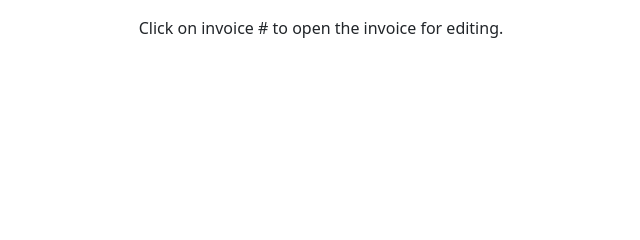
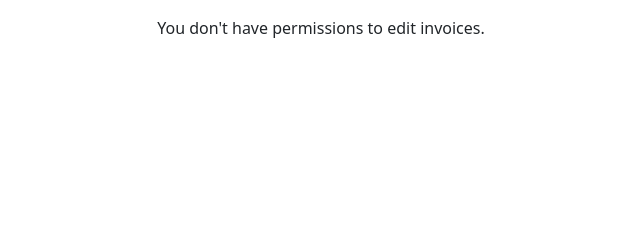
Before and after one commit to xmudrii/django-invoices, a Django app: template invoices_app/templates/invoices.html in a window 1280 px wide. Shown: the part 147-387 px from the top of the page, without its empty margins (319-959 px from the left). Run offline with Django 3.2, Linux system fonts and the light colour scheme; the template is opened without the code that fills it, so the values that code supplies are empty.

Commit message:
Enhance permissions validation
Signed-off-by: Marko Mudrinić <mudrinic.mare@gmail.com>

```diff
--- a/invoices_app/templates/invoices.html
+++ b/invoices_app/templates/invoices.html
@@ -18,8 +18,12 @@
         <tbody>
             {% for invoice in invoices %}
                 <tr>
-                    <th scope="row"><a href="{% url 'invoices_app:edit' invoice.id %}">{{ invoice.number }}</a></th>
-                    <td>{{ invoice.date }}</td>
+                    {% if perms.invoices_app.change_invoice %}
+                        <th scope="row"><a href="{% url 'invoices_app:edit' invoice.id %}">{{ invoice.number }}</a></th>
+                    {% else %}
+                        <th scope="row">{{ invoice.number }}</th>
+                    {% endif %}
+                    <td>{{ invoice.date|date:'d.m.Y' }}</td>
                     <td>{{ invoice.company_name }}</td>
                     <td>{{ invoice.company_city }}</td>
                     <td>{{ invoice.company_country }}</td>
@@ -27,5 +31,9 @@
             {% endfor %}
         </tbody>
     </table>
-    <p>Click on invoice # to open the invoice for editing.</p>
+    {% if perms.invoices_app.change_invoice %}
+        <p>Click on invoice # to open the invoice for editing.</p>
+    {% else %}
+        <p>You don't have permissions to edit invoices.</p>
+    {% endif %}
 {% endblock %}
--- a/templates/registration/logged_out.html
+++ b/templates/registration/logged_out.html
@@ -1,10 +1,10 @@
 {% extends 'master.html' %}
 
 {% block title %}
-    Good bye! Thanks for using our application!
+    Invoices - Logged out
 {% endblock %}
 
 {% block content %}
-    <p>Logged out!</p>
+    <p>Logged out! Thank you for using the Invoices application!</p>
     <a href="{% url 'login'%}">Click here to login again.</a>
 {%  endblock %}
--- a/templates/registration/login.html
+++ b/templates/registration/login.html
@@ -1,4 +1,8 @@
 {% extends 'master.html' %}
+
+{% block title %}
+    Invoices - Login
+{% endblock %}
 
 {% block content %}
     {% if form.errors %}
```
Also changed, not shown: invoices_app/views.py (+6 -2 lines).
